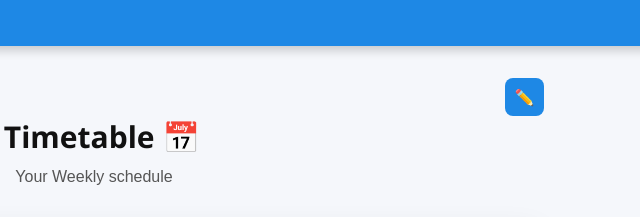
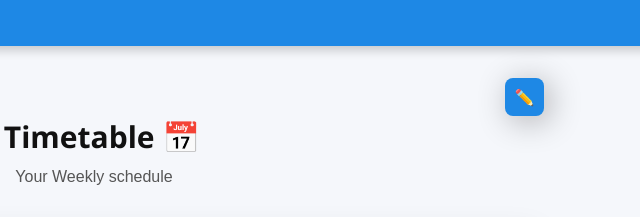
Before and after one commit to ArushGaur/timetable, a plain HTML site: page index.html in a window 1280 px wide. Shown: the top 217 px of the page, 546-1186 px from the left. Drawn offline with Linux system fonts and the light colour scheme.

Commit message:
Update index.html

```diff
--- a/index.html
+++ b/index.html
@@ -26,7 +26,7 @@
     <div class="container">
         <div style="text-align: right;">
             <button id="editBtn" onclick="toggleEditMode()"
-                style="padding: 0.5rem 0.6rem; border-radius: 8px; border: none; background: #1e88e5; color: white; cursor: pointer; font-family: 'Segoe UI', Tahoma, Geneva, Verdana, sans-serif; font-size: 1rem;">
+                style="padding: 0.5rem 0.6rem; border-radius: 8px; border: none; background: #1e88e5; color: white; cursor: pointer; font-family: 'Segoe UI', Tahoma, Geneva, Verdana, sans-serif; font-size: 1rem; box-shadow: 0.3rem 0.3rem 2rem rgba(0,0,0,0.3);">
                 ✏️
             </button>
         </div>
```
